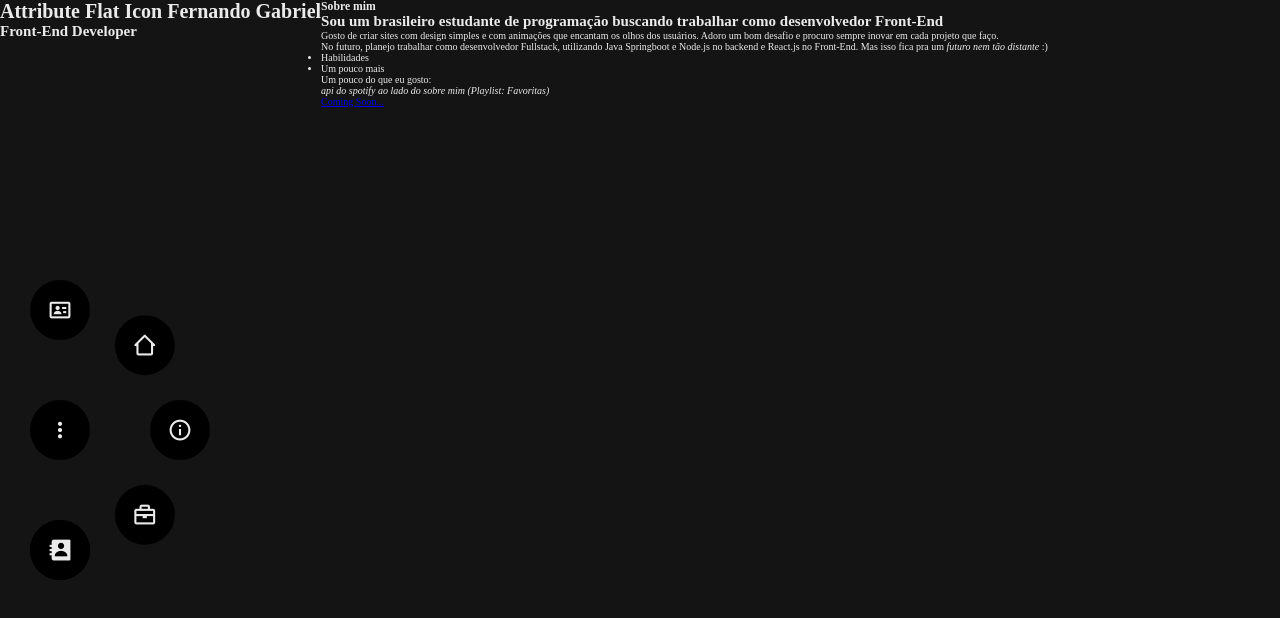
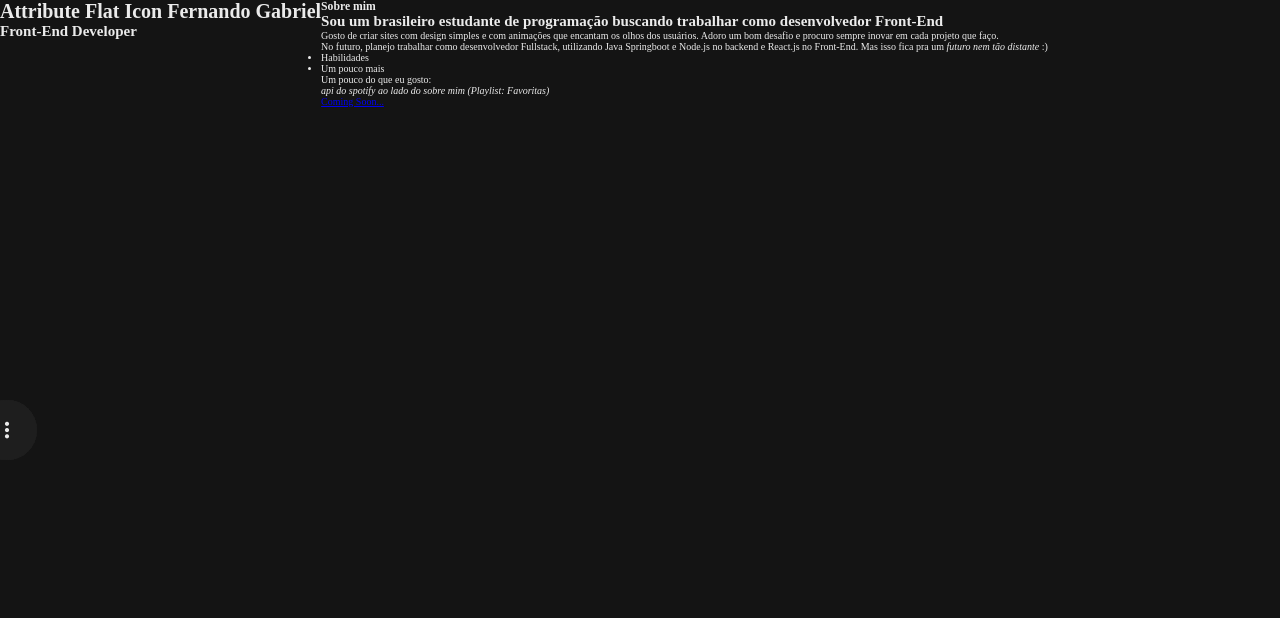
Before and after one commit to feportoa/portifolio, a plain HTML site: page index.html in a window 1280 px wide. Drawn offline with nearby package versions, Linux system fonts and the light colour scheme.

Commit message:
minor fixes in ./CSS/navBar.css

```diff
--- a/CSS/navBar.css
+++ b/CSS/navBar.css
@@ -1,13 +1,17 @@
-nav.active {
-    position: absolute;
-    top: 50%;
-    left: 1rem;
-}
-
 nav {
     position: absolute;
     top: 50%;
-    left: 3rem;
+    left: -2.3rem;
+
+    transition: ease 1s;
+    transition-delay: 2s;
+}
+
+nav:hover {
+    position: absolute;
+    margin-left: 3rem;
+
+    transition-delay: .1s;
 }
 
 nav > .content {
@@ -19,14 +23,29 @@ nav > .content {
     transform: rotate(45deg);
 }
 
-nav > .content > li{
+nav > .content > .toggleButton {
+    z-index: 10;
+    color: var(--fontColor);
+}
+
+nav > .content > li {
+    z-index: 0;
+    transition: ease .5s;
+    transition-delay: 2s;
+}
+
+nav:hover > .content > li{
     transform: rotate(calc(var(--i) * (360deg/-8))) translateY(12rem);
+    transition-delay: .6s;
 }
 
 nav > .content > .toggleButton > i {
     transform: rotate(calc((360deg/-10) - 9deg));
 }
 
+nav > .content > li > .contactList > i {
+    color: var(--fontColor);
+}
 
 nav > .content > li,
 nav > .content > li > .contactList > li {
@@ -44,7 +63,7 @@ nav > .content > li > a {
     justify-content: center;
     width: 6rem;
     height: 6rem;
-    background-color: black;
+    background-color: var(--navColor);
     text-decoration: none;
 
     border-radius: 50%;
@@ -56,7 +75,7 @@ nav > .content > li > .contactList > li > a{
     justify-content: center;
     width: 4.5rem;
     height: 4.5rem;
-    background-color: black;
+    background-color: var(--navColor);
     font-size: 2rem;
     border-radius: 50%;
 
@@ -105,7 +124,7 @@ nav > .content > li > .contactList {
     justify-content: center;
     width: 6rem;
     height: 6rem;
-    background-color: black;
+    background-color: var(--navColor);
     text-decoration: none;
 
     border-radius: 50%;
@@ -117,7 +136,7 @@ nav > .content > li > .contactList > i {
     justify-content: center;
     width: 6rem;
     height: 6rem;
-    background-color: black;
+    background-color: var(--navColor);
     text-decoration: none;
 
     border-radius: 50%;
@@ -128,10 +147,20 @@ nav > .content > li > .contactList > li.contactItem {
     z-index: 0;
 
     transition: ease .5s;
-    transition-delay: 3s;
+    transition-delay: 1.9s;
 }
 
 nav > .content > li > .contactList:hover > li{
-    transition-delay: .3s;
+    transition-delay: calc(var(--i) + .2s);
     transform: rotate(calc(var(--i) * (360deg/-10))) translateY(10rem);
 }
+
+nav > .content > li > a,
+nav > .content > li > .contactList > i {
+    transition: ease .5s;
+}
+
+nav > .content > li > a:hover,
+nav > .content > li > .contactList > i:hover {
+    box-shadow: 0 0 7px 0 rgba(164, 0, 164, 0.864);
+}
```
